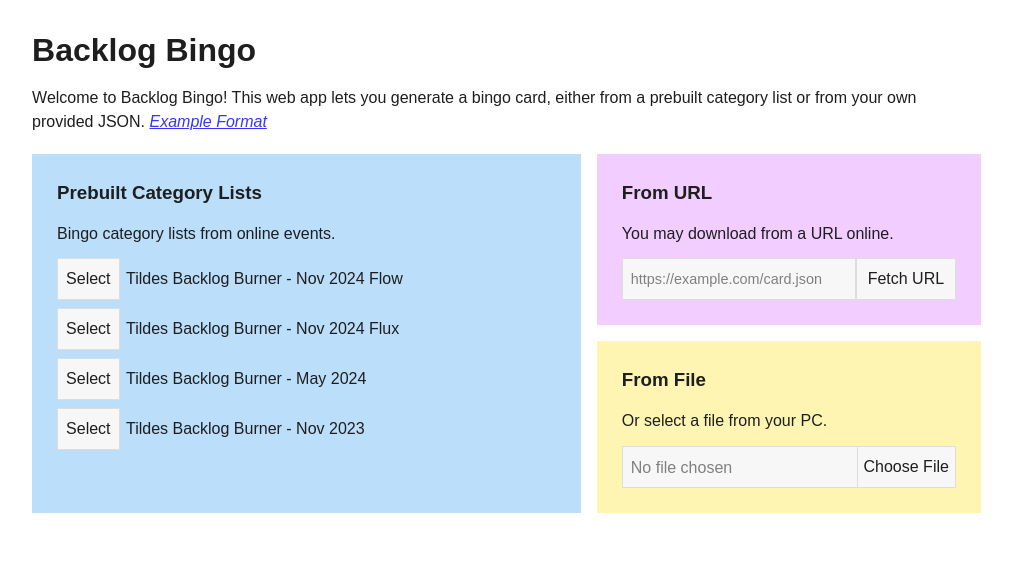
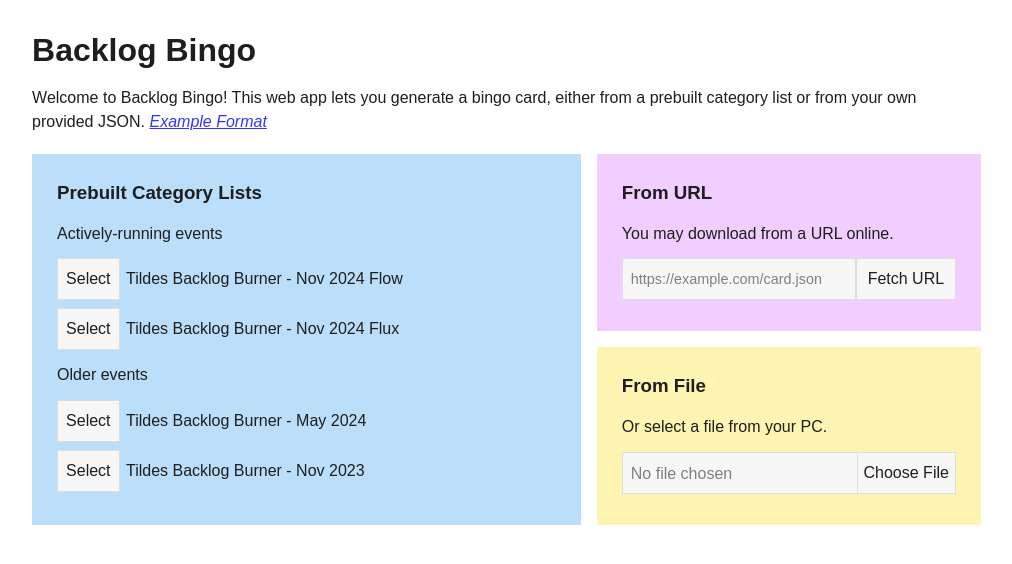
Before and after one commit to WesCook/BacklogBingo, a Vue app: page /#/list in a window 1280 px wide. Shown: the top 564 px of the page, without its empty margins (126-1138 px from the left). Built offline with nearby package versions, Linux system fonts and the light colour scheme.

Commit message:
Splitting event list into active/older lists

```diff
--- a/src/pages/CategoryList.vue
+++ b/src/pages/CategoryList.vue
@@ -80,7 +80,7 @@
 	>
 		<div class="card-event">
 			<h3>Prebuilt Category Lists</h3>
-			<p>Bingo category lists from online events.</p>
+			<p>Actively-running events</p>
 			<ul class="list">
 				<CategoryListEvent
 					title="Tildes Backlog Burner - Nov 2024 Flow"
@@ -96,6 +96,9 @@
 					@load-file="loadFile"
 					@lock-download="lockDownload"
 				/>
+			</ul>
+			<p>Older events</p>
+			<ul class="list">
 				<CategoryListEvent
 					title="Tildes Backlog Burner - May 2024"
 					file="tildes-gaming-may-2024.json"
```
